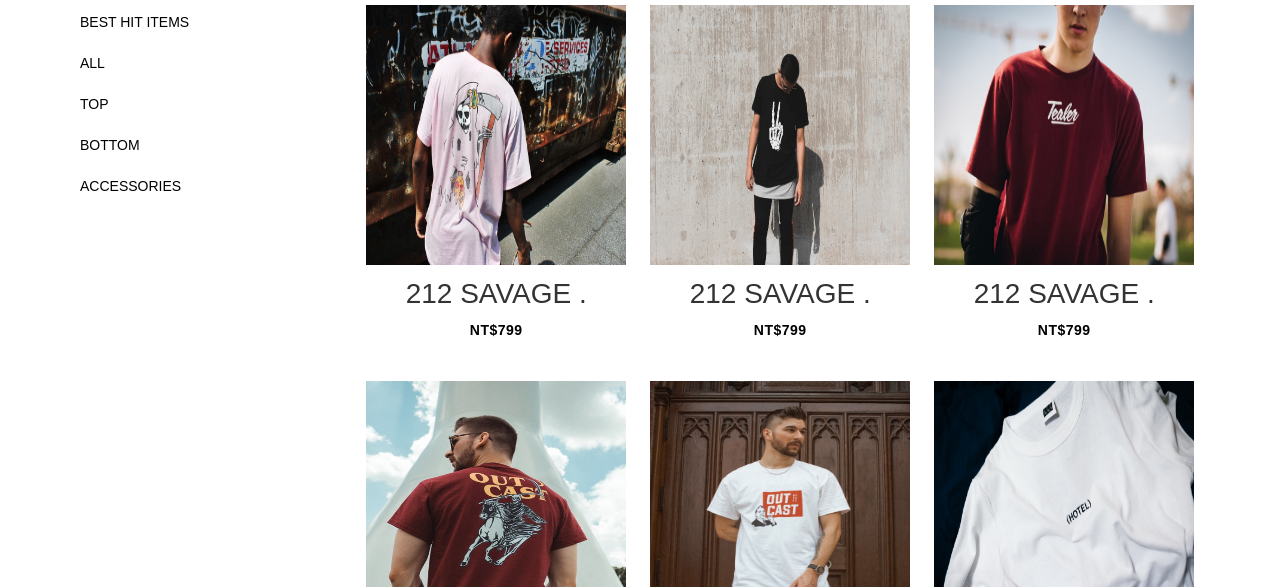
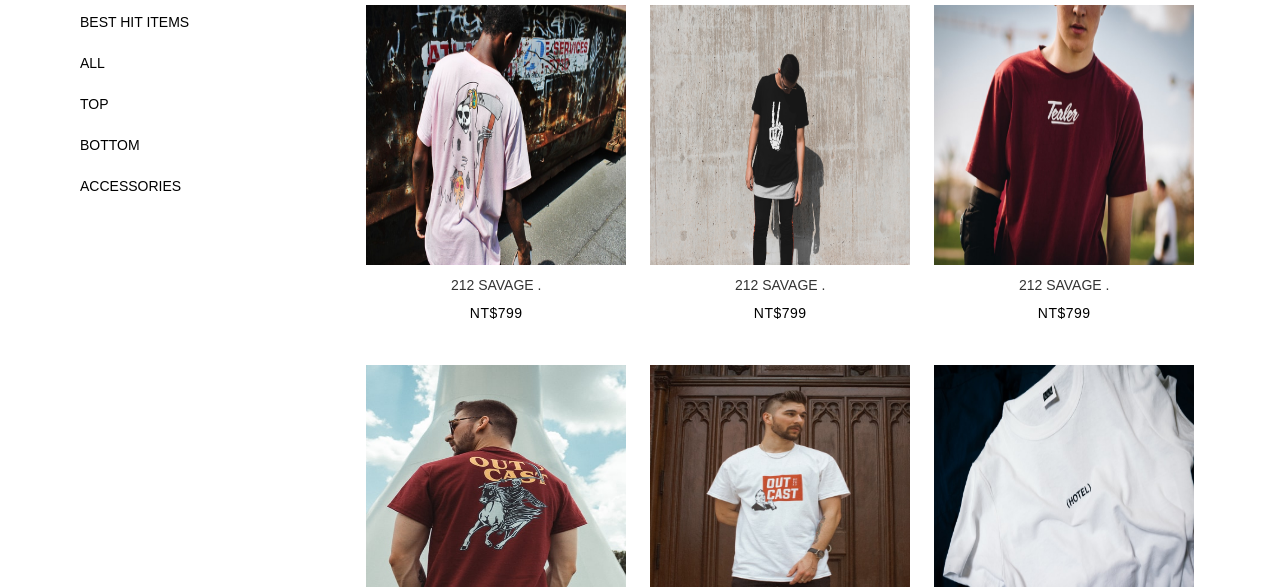
Before and after one commit to Marz917/TFD_03, a plain HTML site: page product.html in a window 1280 px wide. Shown: the part 213-800 px from the top of the page. Drawn offline with nearby package versions, Linux system fonts and the light colour scheme.

Commit message:
文字修改

```diff
--- a/css/product.css
+++ b/css/product.css
@@ -143,6 +143,12 @@ flex-wrap: wrap;
 
 h3.item_name{
     padding-top: 12px;
+    font-size: 14px;
+}
+
+p.item_price{
+    font-size: 14px;
+    font-weight: 200;
 }
 
 .main_items img{
```
